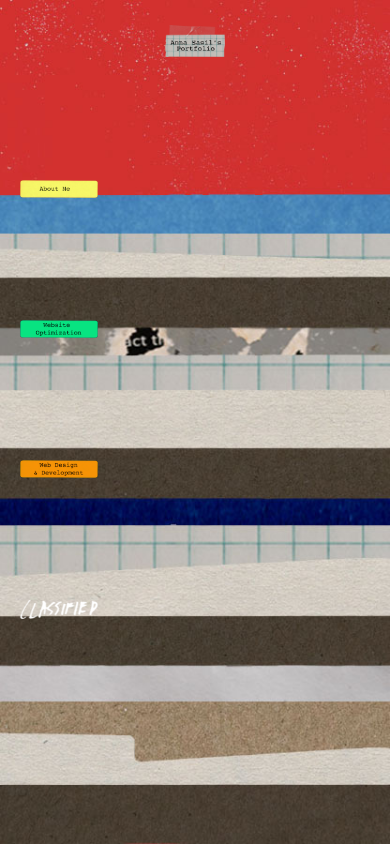
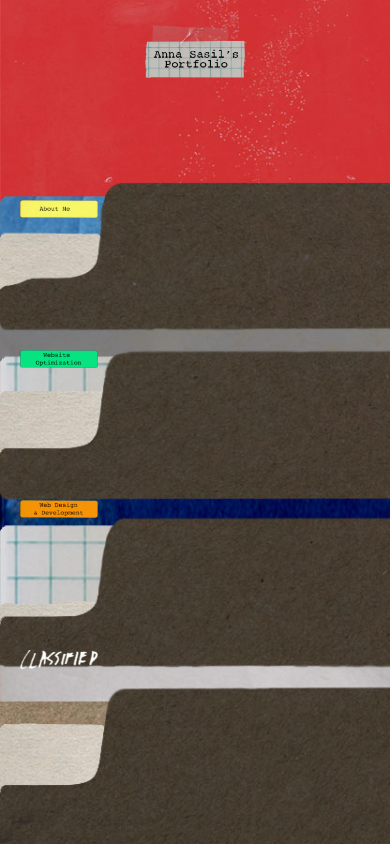
Before and after one commit to kikisn/testportfolio, a plain HTML site: page drawer-content.html in a window 390 px wide. Drawn offline with Linux system fonts and the light colour scheme.

Commit message:
Update styles.css

```diff
--- a/styles.css
+++ b/styles.css
@@ -91,9 +91,9 @@ body:has(.drawer-container) {
   top: 2%;
   left: 50%;
   transform: translateX(-50%);
-  width: 8vw;
-  max-width: 120px;
-  min-width: 60px;
+  width: 12vw;
+  max-width: 180px;
+  min-width: 100px;
   height: auto;
   z-index: 15;
   cursor: pointer;
@@ -120,11 +120,11 @@ body:has(.drawer-container) {
   display: block;
 }
 
-/* Position tabs to overlap file folders properly - using fixed positioning */
-#tab-about { top: 180px; animation-delay: 0.2s; }
-#tab-agency { top: 320px; animation-delay: 0.4s; }
-#tab-dog { top: 460px; animation-delay: 0.6s; }
-#tab-memories { top: 600px; animation-delay: 0.8s; }
+/* Position tabs to overlap file folders properly - adjusted for better alignment */
+#tab-about { top: 200px; animation-delay: 0.2s; }
+#tab-agency { top: 350px; animation-delay: 0.4s; }
+#tab-dog { top: 500px; animation-delay: 0.6s; }
+#tab-memories { top: 650px; animation-delay: 0.8s; }
 
 .tab:hover {
   transform: translateX(3%); /* 🔹 scales hover pull with screen */
@@ -199,15 +199,15 @@ body:has(.drawer-container) {
   }
 
   .logo {
-    width: 10vw;
-    max-width: 100px;
+    width: 15vw;
+    max-width: 150px;
   }
 
   /* Maintain fixed positioning for tabs on tablets */
-  #tab-about { top: 180px; }
-  #tab-agency { top: 320px; }
-  #tab-dog { top: 460px; }
-  #tab-memories { top: 600px; }
+  #tab-about { top: 200px; }
+  #tab-agency { top: 350px; }
+  #tab-dog { top: 500px; }
+  #tab-memories { top: 650px; }
 }
 
 /* Phones (≤600px) */
@@ -228,20 +228,20 @@ body:has(.drawer-container) {
 
   .files-bg {
     height: 100vh;
-    object-position: top center; /* Always show top portion on mobile */
+    object-position: left center; /* Focus on leftmost portion on mobile */
   }
 
   .logo {
-    width: 12vw;
-    max-width: 80px;
+    width: 18vw;
+    max-width: 120px;
     top: 3%;
   }
 
   /* Maintain fixed positioning for tabs on mobile */
-  #tab-about { top: 180px; }
-  #tab-agency { top: 320px; }
-  #tab-dog { top: 460px; }
-  #tab-memories { top: 600px; }
+  #tab-about { top: 200px; }
+  #tab-agency { top: 350px; }
+  #tab-dog { top: 500px; }
+  #tab-memories { top: 650px; }
 
   .arrow {
     width: 12vw;
```
